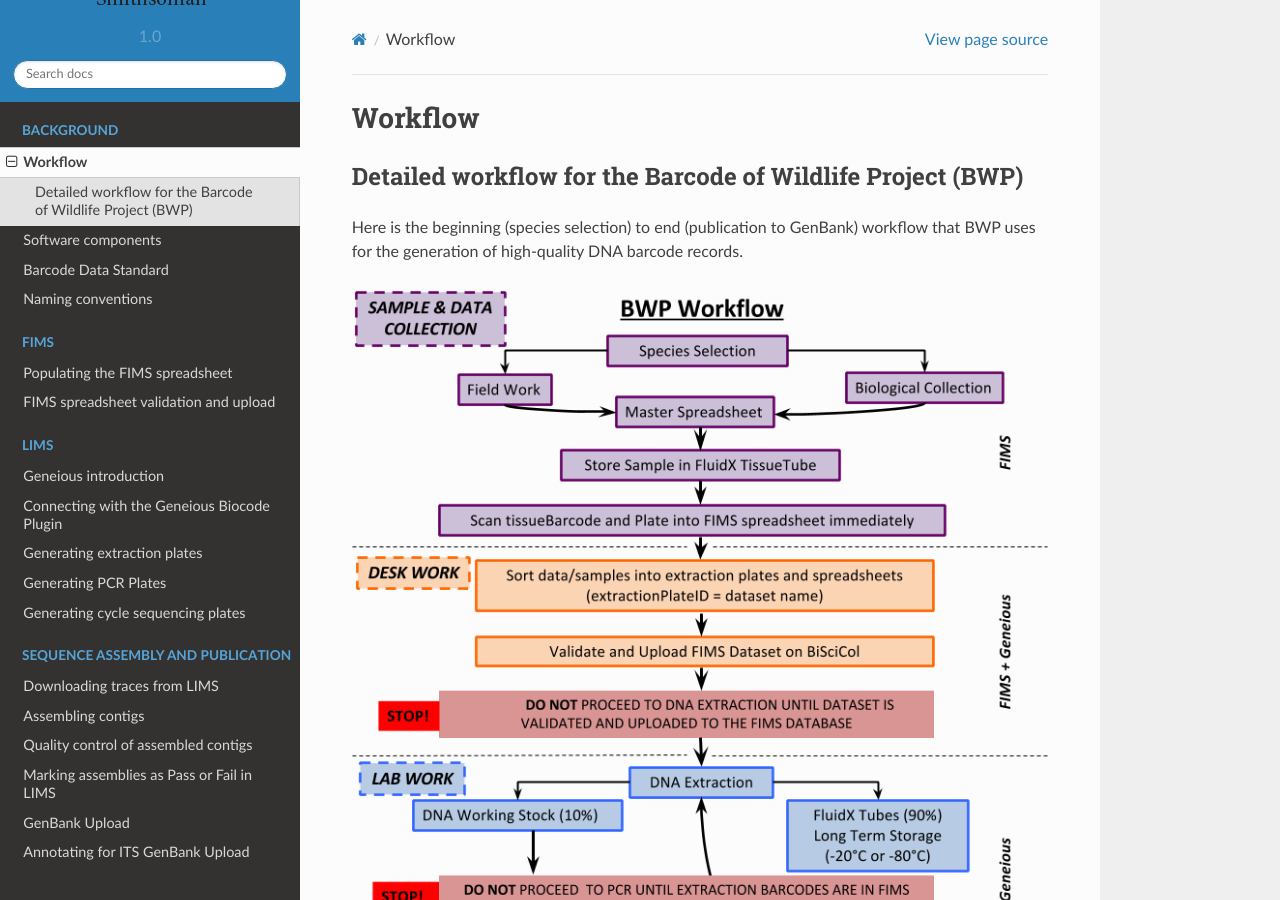
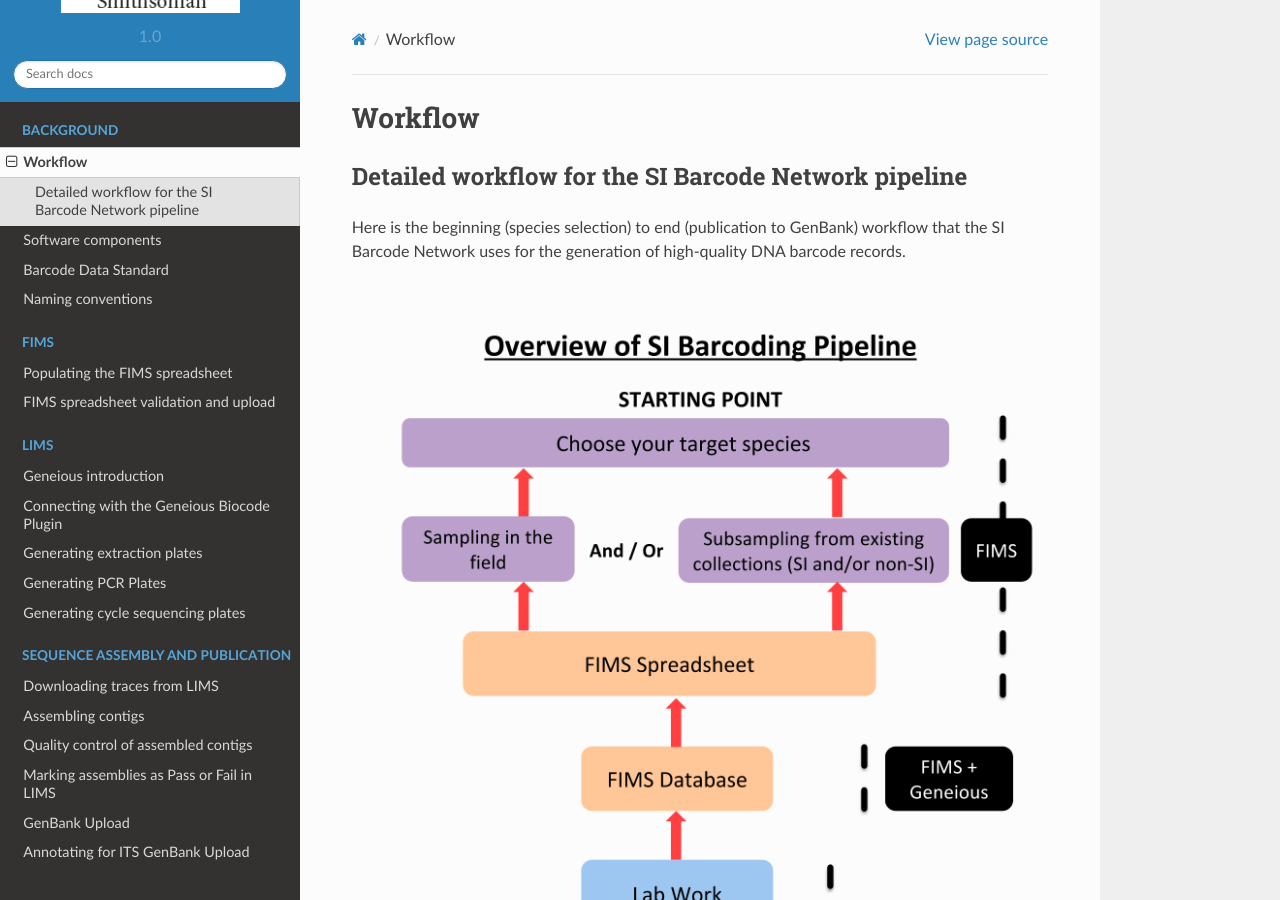
Before and after one commit to SIBarcodeNetwork/ReadtheDocsMaster, a Sphinx documentation site: the page built from Docs/workflow.rst, in a window 1280 px wide and 900 px high. Built offline with Sphinx 7.4.7 and the Read the Docs theme 2.0.0, drawn with Linux system fonts in a browser that asks for light colours.

Commit message:
Updated the Workflow page to pertain to SI pipeline
Also added a white background to SI logo

```diff
--- a/Docs/workflow.rst
+++ b/Docs/workflow.rst
@@ -1,13 +1,13 @@
 Workflow
 ========
 
-Detailed workflow for the Barcode of Wildlife Project (BWP)
------------------------------------------------------------
+Detailed workflow for the SI Barcode Network pipeline
+-----------------------------------------------------
 
-Here is the beginning (species selection) to end (publication to GenBank) workflow that BWP uses for the generation of high-quality DNA barcode records.
+Here is the beginning (species selection) to end (publication to GenBank) workflow that the SI Barcode Network uses for the generation of high-quality DNA barcode records.
 
-.. image:: /images/bwp_workflow.png
+.. image:: /images/si_barcoding_pipeline.png
   :align: center
-  :target: /en/latest/_images/bwp_workflow.png
+  :target: /en/latest/_images/si_barcoding_pipeline.png
 
 The workflow above is annotated on the right side with the names of the software systems that handle each step of the process. A more detailed explanation of each component is found in the next page, :ref:`software-components-link`.
```
Also changed, not shown: Docs/images/si_barcoding_pipeline.png (added), Docs/si-icon.png.
